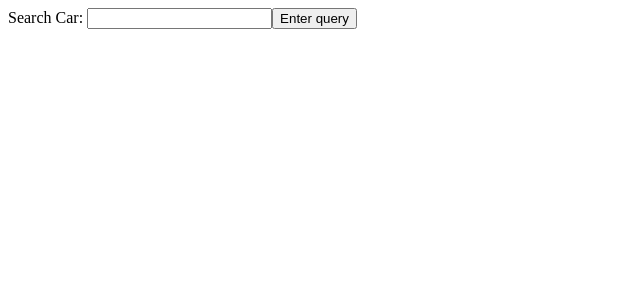
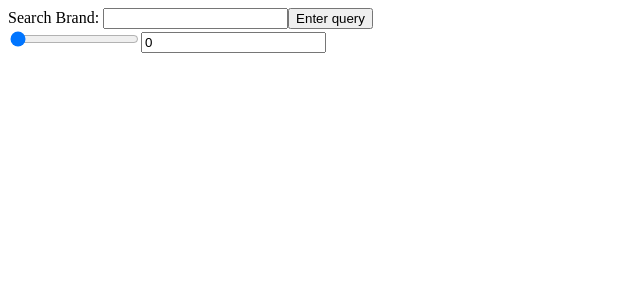
Before and after one commit to Hypirius/CarFrontend, a React (Vite) app: page / in a window 1280 px wide. Shown: the top 300 px of the page, without its empty margins (0-640 px from the left). Built offline with nearby package versions, Linux system fonts and the light colour scheme.

Commit message:
feat: Add initial filter and price support

```diff
--- a/src/App.tsx
+++ b/src/App.tsx
@@ -1,3 +1,4 @@
+import Filters from "./features/Filters"
 import SearchCar from "./features/SearchCar"
 import { QueryClient, QueryClientProvider } from "@tanstack/react-query"
 
@@ -9,6 +10,7 @@ function App() {
       <QueryClientProvider client={queryClient}>
         <SearchCar />
       </QueryClientProvider>
+      <Filters />
     </div>
   )
 }
--- a/src/components/Input.tsx
+++ b/src/components/Input.tsx
@@ -3,27 +3,42 @@ import {
   type Dispatch,
   type ChangeEvent,
   type HTMLInputTypeAttribute,
+  type InputHTMLAttributes,
 } from "react"
 
-type InputProps = {
-  updateStateFn: Dispatch<SetStateAction<string>>
-  value: string
-  id?: string
-  type?: HTMLInputTypeAttribute
-}
+type InputProps<T extends string | number> =
+  InputHTMLAttributes<HTMLInputElement> & {
+    updateStateFn: Dispatch<SetStateAction<T>>
+    value: T
+    id?: string
+    type?: HTMLInputTypeAttribute
+  }
 
-export default function Input({ updateStateFn, value, id, type }: InputProps) {
+function Input<T extends string | number>({
+  updateStateFn,
+  value,
+  id,
+  type = "text",
+  ...props
+}: InputProps<T>) {
   function handleOnChange(e: ChangeEvent<HTMLInputElement>) {
-    updateStateFn(e.target.value)
+    let changeValue: string | number = e.target.value
+    if (typeof value === "number") {
+      changeValue = Number(changeValue)
+    }
+    updateStateFn(changeValue as T)
   }
 
   return (
     <input
       onChange={handleOnChange}
-      type={type ? type : "text"}
+      type={type}
       required
       value={value}
+      {...props}
       id={id ? id : ""}
     />
   )
 }
+
+export default Input
--- /dev/null
+++ b/src/features/Filters/PriceFilter/components/PriceSlider.tsx
@@ -0,0 +1,22 @@
+import Input from "@/components/Input"
+import { useState } from "react"
+
+function PriceSlider() {
+  const [price, setPrice] = useState<number>(0)
+  return (
+    <div id="price-slider-container">
+      <Input
+        value={price}
+        updateStateFn={setPrice}
+        type="range"
+        id="price-slider"
+        min={0}
+        max={300000}
+      />
+      {/* TODO: add limit to sanitize input less than 300k */}
+      <Input value={price} updateStateFn={setPrice} />
+    </div>
+  )
+}
+
+export default PriceSlider
--- /dev/null
+++ b/src/features/Filters/index.tsx
@@ -0,0 +1,11 @@
+import PriceSlider from "./PriceFilter/components/PriceSlider"
+
+function Filters() {
+  return (
+    <div id="filters-container">
+      <PriceSlider />
+    </div>
+  )
+}
+
+export default Filters
--- a/src/features/SearchCar/components/SearchForm.tsx
+++ b/src/features/SearchCar/components/SearchForm.tsx
@@ -20,7 +20,7 @@ function SearchForm({
 
   return (
     <form onSubmit={handleSubmit}>
-      <label htmlFor="search-input">Search Car: </label>
+      <label htmlFor="search-input">Search Brand: </label>
       <Input id="search-input" value={value} updateStateFn={setValue} />
       <button type="submit">Enter query</button>
     </form>
```
